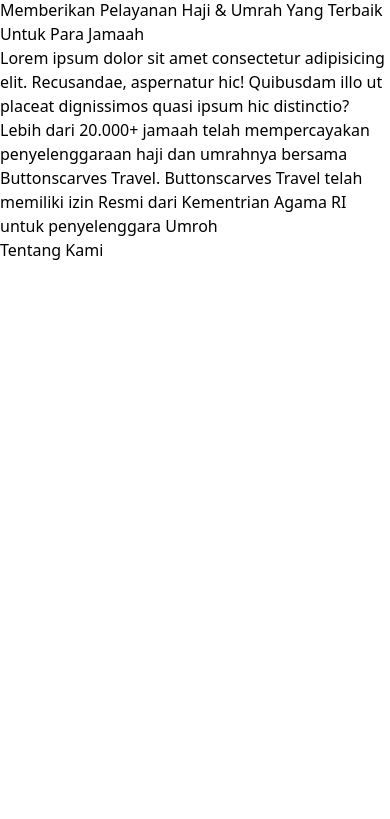
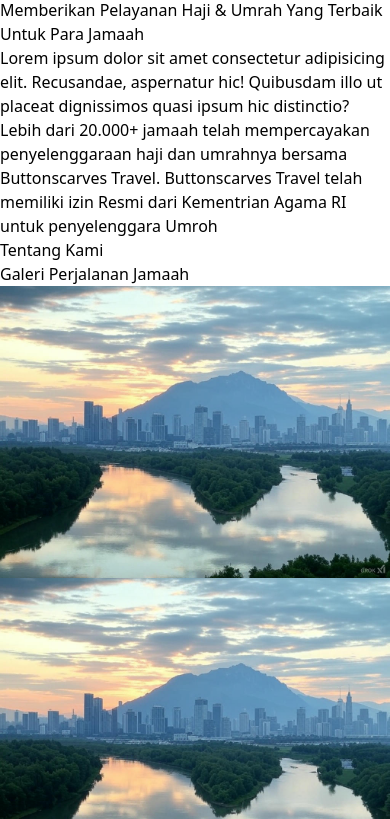
Before and after one commit to jihadanbs/al-habsa-umrah-travel, a React (Vite) app: page / in a window 390 px wide. Shown: the part 1181-2000 px from the top of the page. Before the commit the page ends 1443 px from the top, so only its background shows below. Built offline with nearby package versions, Linux system fonts and the light colour scheme.

Commit message:
ADD : Component Galeri

```diff
--- a/src/App.jsx
+++ b/src/App.jsx
@@ -4,6 +4,7 @@
 import Header from './components/Header'
 import Book from './components/Book'
 import About from './components/About'
+import Galeri from './components/Galeri'
 import './App.css'
 
 function App() {
@@ -15,7 +16,8 @@
       <Header/>
       <Book/>
       <About/>
-      <div className='h-48'></div>
+      <Galeri/>
+
     </>
   )
 }
--- a/src/components/About.jsx
+++ b/src/components/About.jsx
@@ -2,7 +2,7 @@
 
 const About = () => {
   return (
-    <div className="mt-8 max-w-5xl mx-10 lg:mx-auto flex flex-col lg:flex-row items-center justify-center overflow-hidden">
+    <div id='About' className="mt-8 max-w-5xl mx-10 lg:mx-auto flex flex-col lg:flex-row items-center justify-center overflow-hidden">
       {/* Left Side - Image */}
       <div className="lg:w-1/2 w-full mb-6 lg:mb-0 lg:mr-8">
         <img
@@ -13,7 +13,7 @@
       </div>
 
       {/* Right Side - Content */}
-      <div className="lg:w-1/2 w-full p-6 bg-white">
+      <div className="lg:w-1/2 w-full p-2 md:p-6 bg-white">
         <h2 className="text-2xl lg:text-3xl font-bold mb-4 text-gray-800">
           Memberikan Pelayanan Haji & Umrah Yang Terbaik Untuk Para Jamaah
         </h2>
--- /dev/null
+++ b/src/components/Galeri.jsx
@@ -0,0 +1,73 @@
+import React, { useState } from 'react';
+
+const Galeri = () => {
+  const [hoveredImage, setHoveredImage] = useState(null);
+
+  const galleryImages = [
+    {
+      src: "/img/about.jpg",
+      alt: "Jamaah Umrah 1"
+    },
+    {
+      src: "/img/about.jpg",
+      alt: "Jamaah Umrah 2"
+    },
+    {
+      src: "/img/about.jpg",
+      alt: "Jamaah Umrah 3"
+    },
+    {
+      src: "/img/about.jpg",
+      alt: "Jamaah Umrah 4"
+    },
+    {
+      src: "/img/about.jpg",
+      alt: "Jamaah Umrah 5"
+    }
+  ];
+
+  return (
+    <div className="container mx-auto px-4 py-8">
+      <h2 className="text-3xl font-bold text-center mb-8 text-gray-800">
+        Galeri Perjalanan Jamaah
+      </h2>
+
+      <div className="grid grid-cols-1 md:grid-cols-3 lg:grid-cols-5 gap-4">
+        {galleryImages.map((image, index) => (
+          <div
+            key={index}
+            className="relative overflow-hidden rounded-lg group"
+            onMouseEnter={() => setHoveredImage(index)}
+            onMouseLeave={() => setHoveredImage(null)}
+          >
+            <div
+              className={`relative overflow-hidden rounded-lg transition-transform duration-300 ease-in-out ${
+                hoveredImage === index
+                  ? 'scale-110 shadow-xl'
+                  : 'scale-100'
+              }`}
+              style={{
+                transformOrigin: 'center center',
+                transition: 'transform 0.3s ease-in-out'
+              }}
+            >
+              <img
+                src={image.src}
+                alt={image.alt}
+                className="w-full h-64 object-cover rounded-lg"
+              />
+            </div>
+          </div>
+        ))}
+      </div>
+
+      <div className="text-center mt-8">
+        <button className="bg-black text-white py-2 px-4 rounded-md hover:bg-gray-800 transition-colors">
+          Lihat Paket Umrah
+        </button>
+      </div>
+    </div>
+  );
+};
+
+export default Galeri;
--- a/src/components/Header.jsx
+++ b/src/components/Header.jsx
@@ -43,7 +43,7 @@
   };
 
   return (
-    <div className="relative w-full h-screen overflow-hidden">
+    <div className="relative w-full h-screen overflow-hidden" id='Home'>
       <Navbar />
       {slides.map((slide, index) => (
         <div
```
